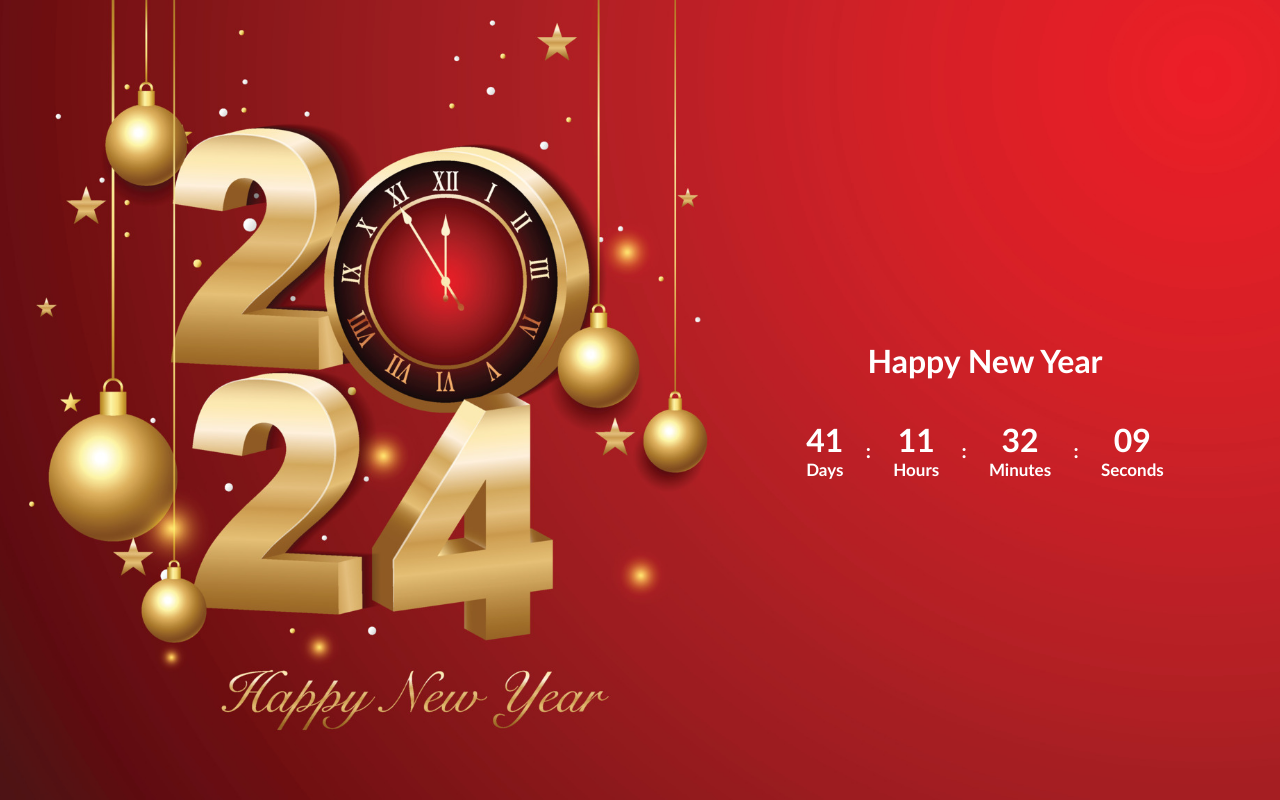
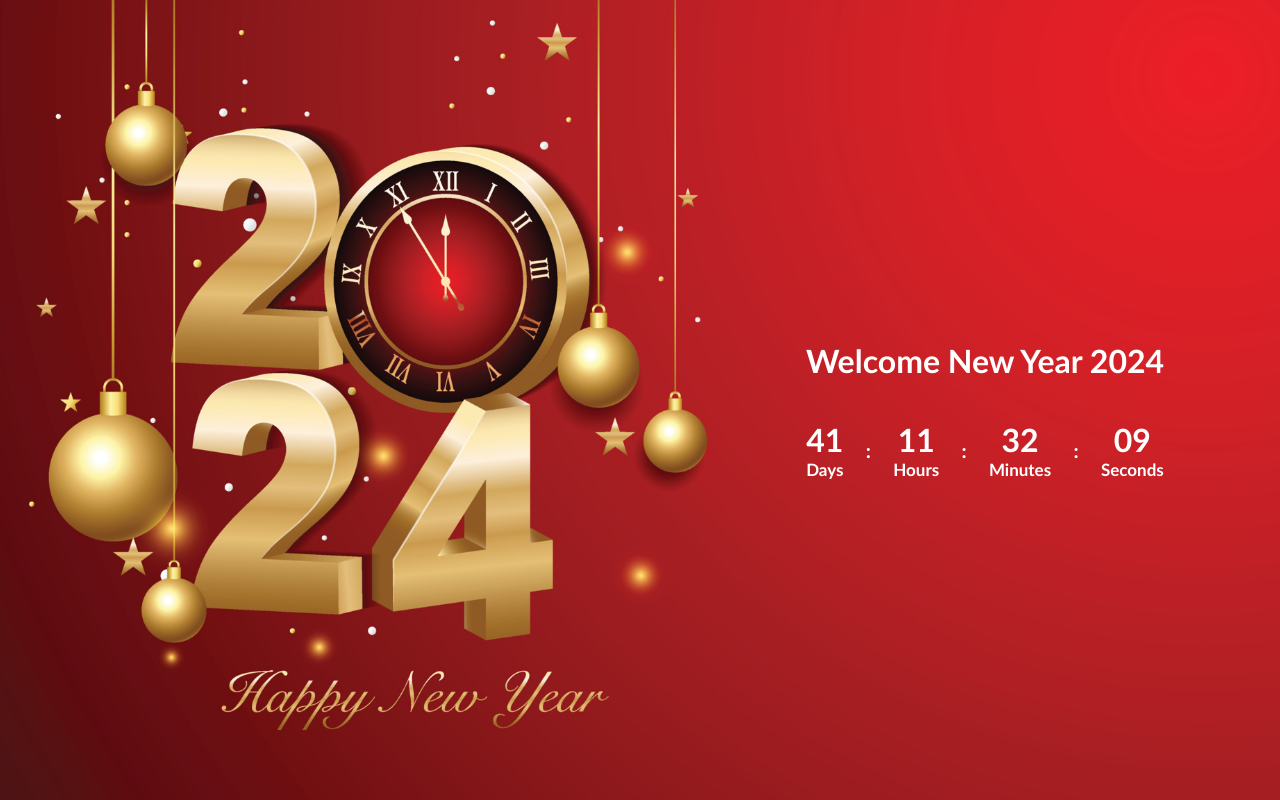
Before and after one commit to J0shua007/Innovixion-Tech-Nov-2, a plain HTML site: page CountDown-Timer/index.html in a window 1280 px wide. Drawn offline with Linux system fonts and the light colour scheme.

Commit message:
Update index.html

```diff
--- a/CountDown-Timer/index.html
+++ b/CountDown-Timer/index.html
@@ -9,7 +9,7 @@
 <body>
     <div class="container">
         <div class="timer">
-            <h1 id="head">Happy New Year</h1>
+            <h1 id="head">Welcome New Year 2024</h1>
             <div class="time">
                     <div class="day">
                         <h1 id="day"></h1>
```
